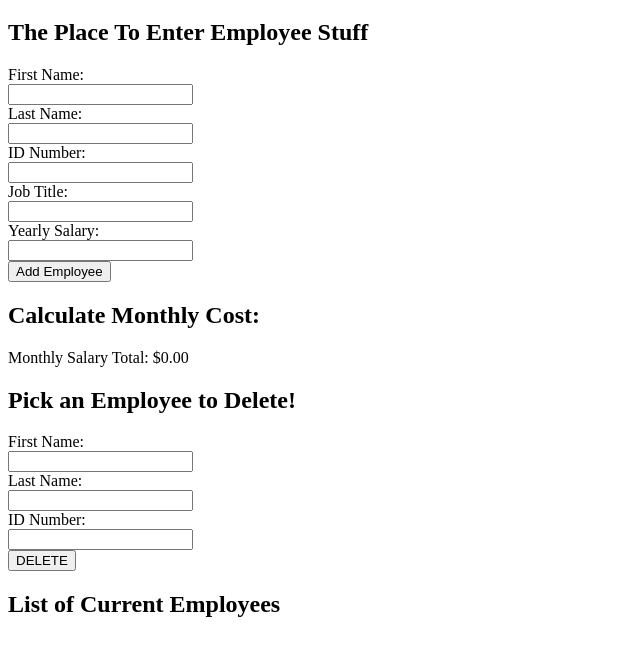
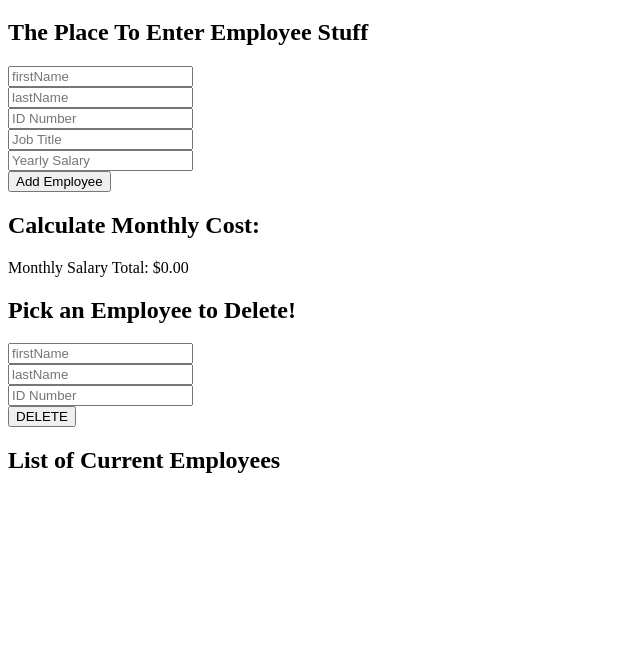
Before and after one commit to ginityson/nu_weekend_one_Challenge, a plain HTML site: page public/index.html in a window 1280 px wide. Shown: the part 61-716 px from the top of the page, without its empty margins (0-640 px from the left). Drawn offline with Linux system fonts and the light colour scheme.

Commit message:
initial commit

```diff
--- a/public/index.html
+++ b/public/index.html
@@ -10,11 +10,11 @@
     <form id='empinfo'>
       <h1>Monthly Salary Calculator</h1>
       <h2>The Place To Enter Employee Stuff</h2>
-        First Name:<input type='text' id='firstNameIn' name='firstNameIn' value=''>
-        Last Name:<input type='text' id='lastNameIn' name='lastNameIn' value=''>
-        ID Number:<input type='text' id='idNumberIn' name='idNumberIn' value=''>
-        Job Title:<input type='text' id='jobTitleIn' name='jobTitleIn'value=''>
-        Yearly Salary:<input type='text' id='yearlySalaryIn' name='yearlySalaryIn' value=''>
+        <input type='text' id='firstNameIn' name='firstNameIn' value='' placeholder="firstName">
+        <input type='text' id='lastNameIn' name='lastNameIn' value='' placeholder="lastName">
+        <input type='text' id='idNumberIn' name='idNumberIn' value='' placeholder="ID Number">
+        <input type='text' id='jobTitleIn' name='jobTitleIn'value='' placeholder="Job Title">
+        <input type='text' id='yearlySalaryIn' name='yearlySalaryIn' value='' placeholder="Yearly Salary">
         <button type="button" name='button' onclick="employeeCorral();">Add Employee</button>
     </form>
       <h2>Calculate Monthly Cost:</h2>
@@ -23,9 +23,9 @@
       <span id="salaryAmount">$0.00</span>
     </div>
       <h2>Pick an Employee to Delete!</h2>
-        First Name:<input type='text' id='deleteFirstName' value=''>
-        Last Name:<input type='text' id='deleteLastName' value=''>
-        ID Number:<input type='text' id='deleteIdNumber' value=''>
+        <input type='text' id='deleteFirstName' value='' placeholder="firstName">
+        <input type='text' id='deleteLastName' value='' placeholder="lastName">
+        <input type='text' id='deleteIdNumber' value='' placeholder="ID Number">
         <button type="button" name='button' onclick="deleteEmployee();">DELETE</button>
         <h2>List of Current Employees</h2>
     <div id='employeeOutputDiv'></div>
```
